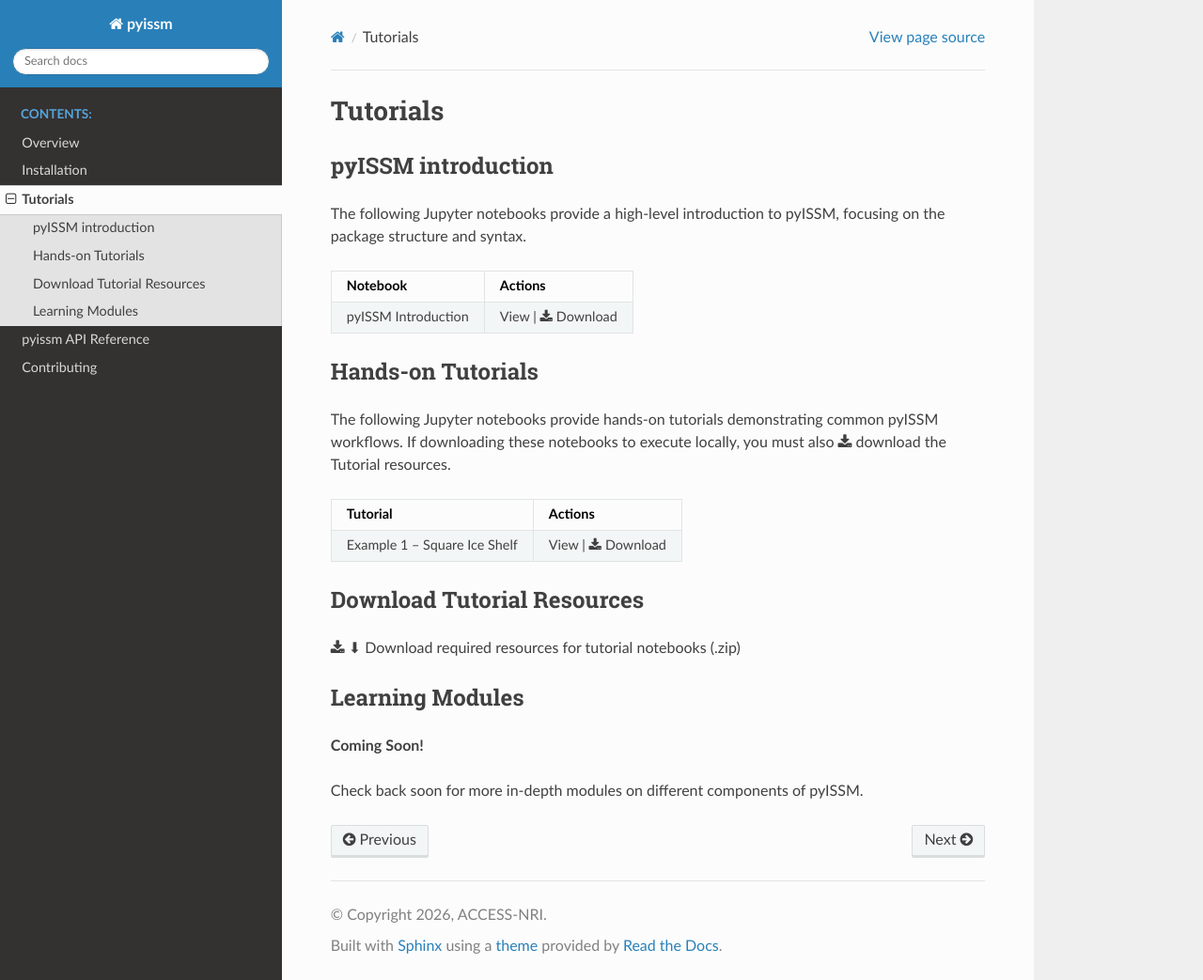
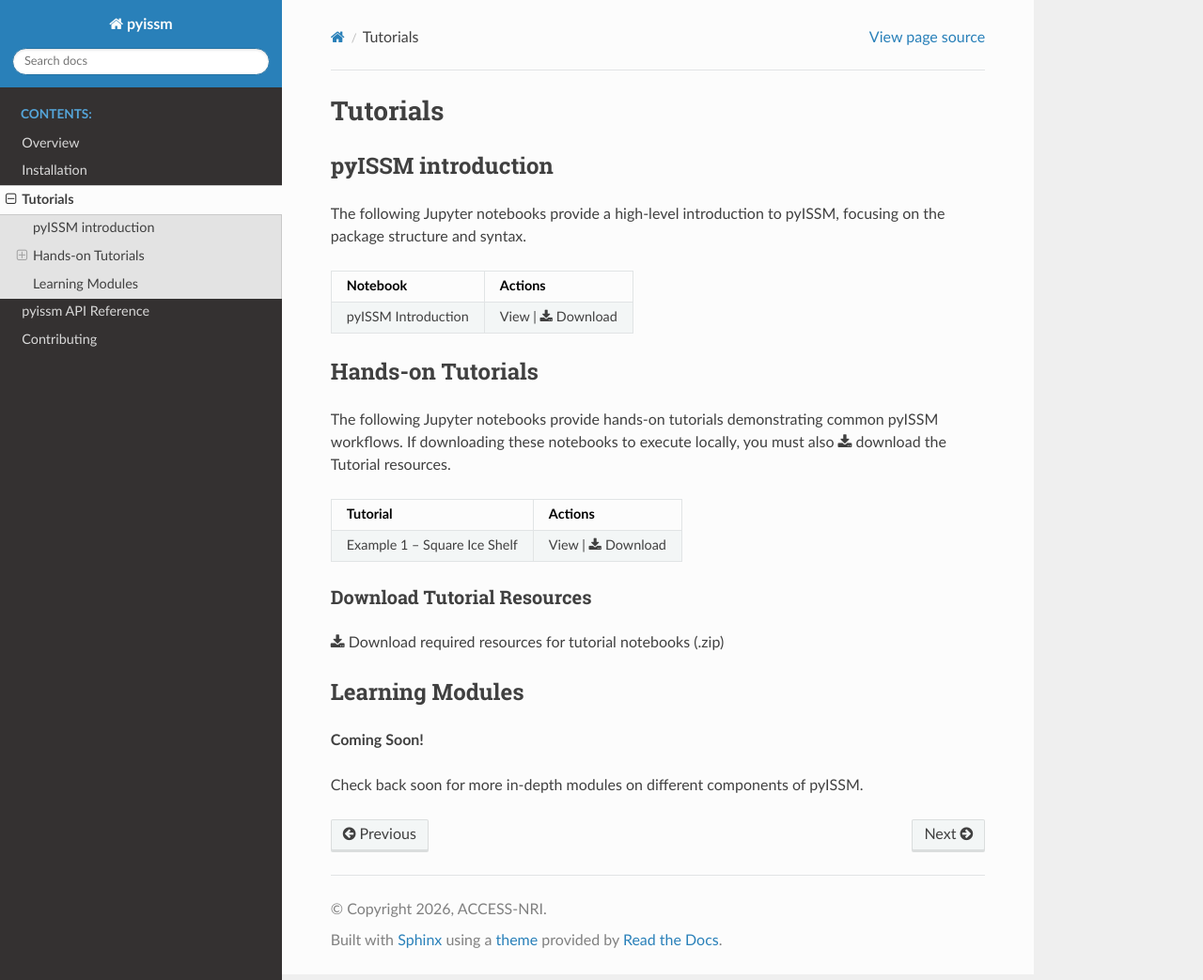
Before and after one commit to ACCESS-NRI/pyISSM, a Sphinx documentation site: the page built from docs/source/tutorials.rst, in a window 1280 px wide and 1043 px high. Shown: the whole window at 94% size. Built offline with Sphinx 7.4.7 and the Read the Docs theme 3.1.0, drawn with Linux system fonts in a browser that asks for light colours.

Commit message:
Make sub-heading

```diff
--- a/docs/source/tutorials.rst
+++ b/docs/source/tutorials.rst
@@ -34,9 +34,9 @@ If downloading these notebooks to execute locally, you must also
        :download:`Download <tutorials/ex1_SquareIceShelf.ipynb>`
 
 Download Tutorial Resources
-------------------
+^^^^^^^^^^^^^^^^^^^^^^^^^^^
 
-:download:`⬇ Download required resources for tutorial notebooks (.zip) <tutorials/assets.zip>`
+:download:`Download required resources for tutorial notebooks (.zip) <tutorials/assets.zip>`
 
 Learning Modules
 ----------------
```
